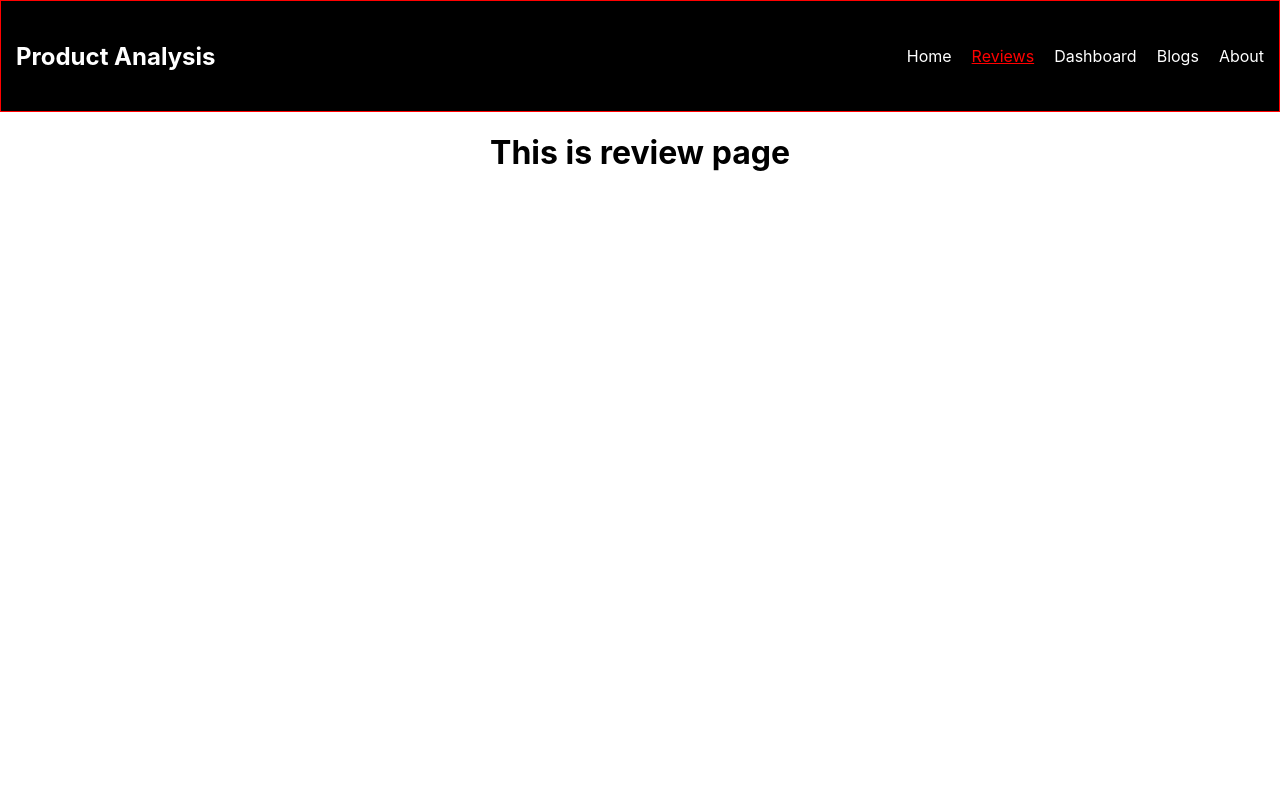
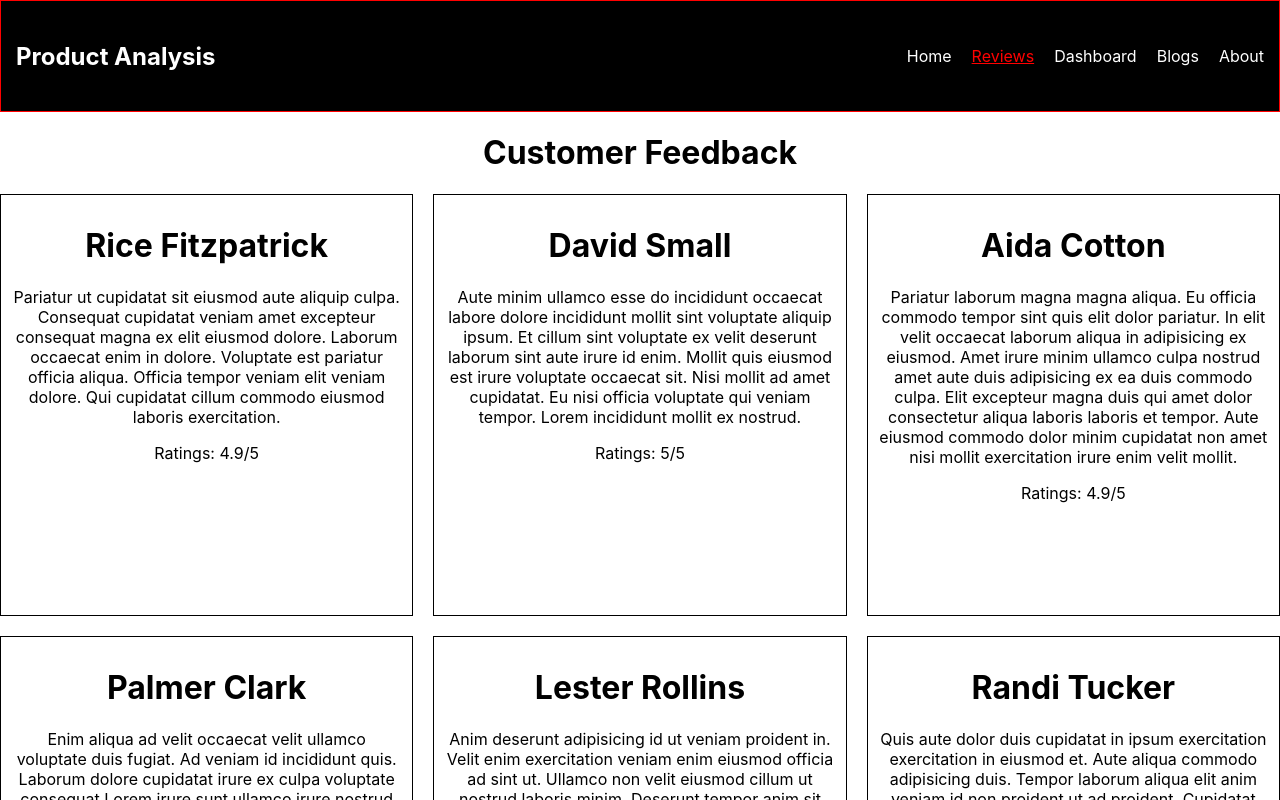
Before and after one commit to khanshorif331/product-analysis-public, a React (Create React App) app: page /reviews in a window 1280 px wide. Shown: the top 800 px of the page. Built offline with nearby package versions, Linux system fonts and the light colour scheme.

Commit message:
review component made and data loaded on the ui

```diff
--- /dev/null
+++ b/public/data.json
@@ -0,0 +1,51 @@
+[
+    {
+      "id": "6249d8082ced6887e4fa8394",
+      "picture": "http://placehold.it/32x32",
+      "name": "Rice Fitzpatrick",
+      "review": "Pariatur ut cupidatat sit eiusmod aute aliquip culpa. Consequat cupidatat veniam amet excepteur consequat magna ex elit eiusmod dolore. Laborum occaecat enim in dolore. Voluptate est pariatur officia aliqua. Officia tempor veniam elit veniam dolore. Qui cupidatat cillum commodo eiusmod laboris exercitation.\r\n",
+      "ratings": 4.9
+    },
+    {
+      "id": "6249d8087c02159450633028",
+      "picture": "http://placehold.it/32x32",
+      "name": "David Small",
+      "review": "Aute minim ullamco esse do incididunt occaecat labore dolore incididunt mollit sint voluptate aliquip ipsum. Et cillum sint voluptate ex velit deserunt laborum sint aute irure id enim. Mollit quis eiusmod est irure voluptate occaecat sit. Nisi mollit ad amet cupidatat. Eu nisi officia voluptate qui veniam tempor. Lorem incididunt mollit ex nostrud.\r\n",
+      "ratings": 5.0
+    },
+    {
+      "id": "6249d80874df121a3def8b32",
+      "picture": "http://placehold.it/32x32",
+      "name": "Aida Cotton",
+      "review": "Pariatur laborum magna magna aliqua. Eu officia commodo tempor sint quis elit dolor pariatur. In elit velit occaecat laborum aliqua in adipisicing ex eiusmod. Amet irure minim ullamco culpa nostrud amet aute duis adipisicing ex ea duis commodo culpa. Elit excepteur magna duis qui amet dolor consectetur aliqua laboris laboris et tempor. Aute eiusmod commodo dolor minim cupidatat non amet nisi mollit exercitation irure enim velit mollit.\r\n",
+      "ratings": 4.9
+    },
+    {
+      "id": "6249d8086c9d51401db45ea6",
+      "picture": "http://placehold.it/32x32",
+      "name": "Palmer Clark",
+      "review": "Enim aliqua ad velit occaecat velit ullamco voluptate duis fugiat. Ad veniam id incididunt quis. Laborum dolore cupidatat irure ex culpa voluptate consequat Lorem irure sunt ullamco irure nostrud magna. Cupidatat tempor ullamco Lorem aute quis aliqua veniam ut. Reprehenderit laborum nostrud laboris aute velit nostrud incididunt minim dolor laboris proident.\r\n",
+      "ratings": 4.6
+    },
+    {
+      "id": "6249d8085f4274026b849a0e",
+      "picture": "http://placehold.it/32x32",
+      "name": "Lester Rollins",
+      "review": "Anim deserunt adipisicing id ut veniam proident in. Velit enim exercitation veniam enim eiusmod officia ad sint ut. Ullamco non velit eiusmod cillum ut nostrud laboris minim. Deserunt tempor anim sit consectetur. Sint dolor eu excepteur ut duis aute ipsum aliquip anim minim. Qui voluptate esse ex laboris Lorem deserunt ex ut ullamco et ullamco excepteur sint.\r\n",
+      "ratings": 4.8
+    },
+    {
+      "id": "6249d8089c814efc1e48316f",
+      "picture": "http://placehold.it/32x32",
+      "name": "Randi Tucker",
+      "review": "Quis aute dolor duis cupidatat in ipsum exercitation exercitation in eiusmod et. Aute aliqua commodo adipisicing duis. Tempor laborum aliqua elit anim veniam id non proident ut ad proident. Cupidatat reprehenderit sunt eu cillum in. Fugiat eu excepteur ullamco Lorem occaecat dolor ullamco aute.\r\n",
+      "ratings": 4.9
+    },
+    {
+      "id": "6249d808a6bc614249ac39c3",
+      "picture": "http://placehold.it/32x32",
+      "name": "Hope Rivera",
+      "review": "Et commodo aute et incididunt anim Lorem. Qui eiusmod sunt adipisicing magna adipisicing elit est cupidatat amet cupidatat aute Lorem laboris voluptate. Deserunt duis eu ullamco adipisicing occaecat esse cupidatat culpa anim est sunt ipsum mollit dolore.\r\n",
+      "ratings": 4.7
+    }
+  ]
--- a/src/components/Home/Home.js
+++ b/src/components/Home/Home.js
@@ -1,9 +1,12 @@
 import React from "react";
 import img from "../../images/laptop.png";
+import Review from "../Review/Review";
+import Reviews from "../Reviews/Reviews";
 import "./Home.css";
 
 const Home = () => {
   return (
+    <div>
       <div className="container">
         <div className="left-banner">
           <h1>
@@ -11,9 +14,9 @@ const Home = () => {
             the World!!!
           </h1>
           <p>
-          We have launched this product few months ago.In a very short time this
-          has become everyones choice right now.So if you are looking for a
-          laptop,this would be the best option.
+            We have launched this product few months ago.In a very short time
+            this has become everyones choice right now.So if you are looking for
+            a laptop,this would be the best option.
           </p>
           <button className="buy-btn">Buy Now</button>
         </div>
@@ -21,6 +24,7 @@ const Home = () => {
           <img src={img} alt="" />
         </div>
       </div>
+    </div>
   );
 };
 
--- /dev/null
+++ b/src/components/Review/Review.css
@@ -0,0 +1,5 @@
+.review-card{
+    border: 1px solid black;
+    padding: 10px;
+    height: 400px;
+}
--- /dev/null
+++ b/src/components/Review/Review.js
@@ -0,0 +1,14 @@
+import React from "react";
+import "./Review.css";
+
+const Review = ({ review }) => {
+  return (
+    <div className="review-card">
+      <h1>{review.name}</h1>
+      <p>{review.review}</p>
+      <p>Ratings: {review.ratings}/5</p>
+    </div>
+  );
+};
+
+export default Review;
--- a/src/components/Reviews/Reviews.css
+++ b/src/components/Reviews/Reviews.css
@@ -0,0 +1,5 @@
+.reviews-container{
+    display: grid;
+    grid-template-columns: repeat(3,1fr);
+    grid-gap: 20px;
+}
--- a/src/components/Reviews/Reviews.js
+++ b/src/components/Reviews/Reviews.js
@@ -1,9 +1,22 @@
-import React from "react";
+import React, { useEffect, useState } from "react";
+import Review from "../Review/Review";
+import "./Reviews.css";
 
 const Reviews = () => {
+  const [reviews, setReviews] = useState([]);
+  useEffect(() => {
+    fetch("data.json")
+      .then((res) => res.json())
+      .then((data) => setReviews(data));
+  });
   return (
     <div>
-      <h1>This is review page</h1>
+      <h1>Customer Feedback</h1>
+      <div className="reviews-container">
+        {reviews.map((review) => (
+          <Review review={review}></Review>
+        ))}
+      </div>
     </div>
   );
 };
```
Lines whose indentation alone changed are shown as unchanged.
